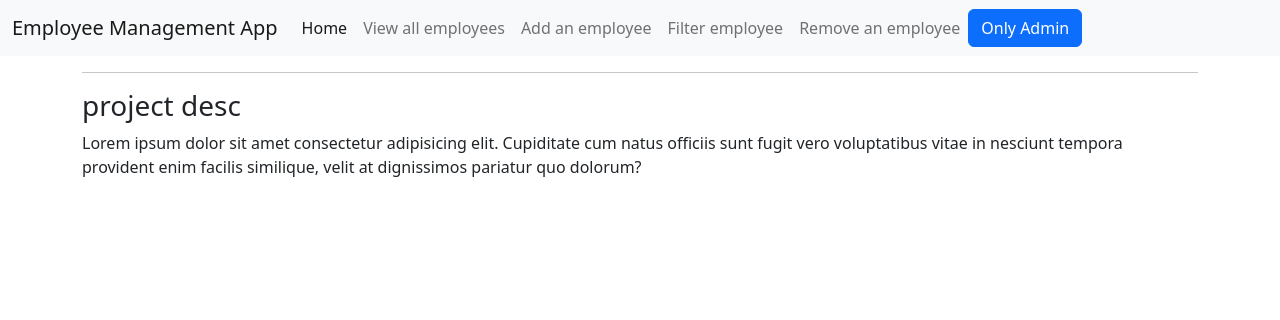
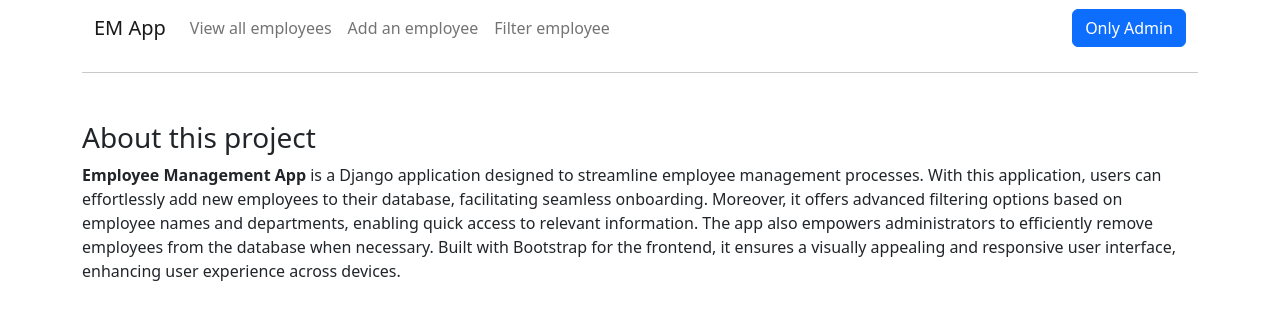
Before and after one commit to SYN606/Employee-management-in-Django, a Django app: page / in a window 1280 px wide. Shown: the top 320 px of the page. Run offline with Django 4.2, Linux system fonts and the light colour scheme.

Commit message:
refactored and some minor changes

```diff
--- a/emp_app/models.py
+++ b/emp_app/models.py
@@ -7,7 +7,6 @@ class Department(models.Model):
 
     def __str__(self) -> str:
         return self.name
-
 
 
 class Employee(models.Model):
--- a/emp_app/templates/base.html
+++ b/emp_app/templates/base.html
@@ -11,14 +11,13 @@
     integrity="sha384-Zenh87qX5JnK2Jl0vWa8Ck2rdkQ2Bzep5IDxbcnCeuOxjzrPF/et3URy9Bv1WTRi"
     crossorigin="anonymous"
   />
+    <title>Employee Management App | {% block title %}{% endblock title %}</title>
 
-    {% block title %}
 
-    {% endblock title %}
   </head>
   <body>
 
-    {% block navbar %}{% endblock navbar %}
+    {% block navbar %}{% include "navbar.html" %}{% endblock navbar %}
 
     <div class="container">
      {% block content %}
--- a/emp_app/templates/index.html
+++ b/emp_app/templates/index.html
@@ -1,18 +1,15 @@
-{% extends "base.html" %} {% block title %}
-<title>Employee Management App</title>
-{% endblock title %}
+{% extends "base.html" %}
 
-{% block navbar %}
-
-{% include "navbar.html" %}
-
-{% endblock navbar %}
-
+{% block title %} {{title}} {% endblock title %}
 
 {% block content %}
 <hr>
-<h3>project desc</h3>
-<p>Lorem ipsum dolor sit amet consectetur adipisicing elit. Cupiditate cum natus officiis sunt fugit vero voluptatibus
-    vitae in nesciunt tempora provident enim facilis similique, velit at dignissimos pariatur quo dolorum?</p>
+<h3 class="mt-5">About this project</h3>
+<p> <strong>Employee Management App</strong> is a Django application designed to streamline employee management processes. With this
+    application, users can effortlessly add new employees to their database, facilitating seamless onboarding. Moreover,
+    it offers advanced filtering options based on employee names and departments, enabling quick access to relevant
+    information. The app also empowers administrators to efficiently remove employees from the database when necessary.
+    Built with Bootstrap for the frontend, it ensures a visually appealing and responsive user interface, enhancing user
+    experience across devices.</p>
 
 {% endblock content %}
--- a/emp_app/templates/navbar.html
+++ b/emp_app/templates/navbar.html
@@ -1,14 +1,13 @@
-<nav class="navbar navbar-expand-lg bg-light">
+<div class="container">
+  <nav class="navbar navbar-expand-lg">
     <div class="container-fluid">
-      <a class="navbar-brand" href="/">Employee Management App</a>
-      <button class="navbar-toggler" type="button" data-bs-toggle="collapse" data-bs-target="#navbarNav" aria-controls="navbarNav" aria-expanded="false" aria-label="Toggle navigation">
+      <a class="navbar-brand" href="/">EM App</a>
+      <button class="navbar-toggler" type="button" data-bs-toggle="collapse" data-bs-target="#navbarNav"
+        aria-controls="navbarNav" aria-expanded="false" aria-label="Toggle navigation">
         <span class="navbar-toggler-icon"></span>
       </button>
       <div class="collapse navbar-collapse" id="navbarNav">
         <ul class="navbar-nav">
-          <li class="nav-item">
-            <a class="nav-link active" aria-current="page" href="/">Home</a>
-          </li>
           <li class="nav-item">
             <a class="nav-link" href="view">View all employees</a>
           </li>
@@ -18,12 +17,9 @@
           <li class="nav-item">
             <a class="nav-link" href="filter">Filter employee</a>
           </li>
-          <li class="nav-item">
-            <a class="nav-link" href="remove">Remove an employee</a>
-          </li>
         </ul>
-        <button type="button" class="btn btn-primary"><a class="nav-link" href="/admin" >Only Admin</a></button>
-
       </div>
+      <button type="button" class="btn btn-primary"><a class="nav-link" href="/admin">Only Admin</a></button>
     </div>
   </nav>
+</div>
--- a/emp_app/templates/view.html
+++ b/emp_app/templates/view.html
@@ -1,7 +1,7 @@
 {% extends 'base.html' %}
-{% block navbar %}
-{% include 'navbar.html' %}
-{% endblock navbar %}
+
+{% block title %} {{title}} {% endblock title %}
+
 {% block content %}
 
   {% if messages %}
--- a/emp_app/views.py
+++ b/emp_app/views.py
@@ -1,16 +1,19 @@
 from datetime import datetime
-from django.shortcuts import HttpResponse, render, redirect
+from django.shortcuts import render, redirect
 from .models import Department, Employee
 from django.contrib import messages
+from django.db.models import Q
+
 
 def index(request):
-    return render(request, "index.html")
+    data = {"title": "Homepage"}
+    return render(request, "index.html", data)
 
 
 def view(request):
     emps = Employee.objects.all()
-    context = {"emps": emps}
-    return render(request, "view.html", context)
+    data = {"emps": emps, "title": "View all Employees"}
+    return render(request, "view.html", data)
 
 
 def add(request):
@@ -31,16 +34,15 @@ def add(request):
             phone=phone,
             hire_date=datetime.now(),
         )
-
         new_emp.save()
-
-        return redirect('view')
+        messages.success(request, "Employee Added Successfully")
+        return redirect("view")
     else:
         dis_department = (
             Department.objects.all()
         )  # for displaying department in frontend site.
-        context = {"dis_dept": dis_department}
-        return render(request, "add.html", context)
+        data = {"dis_dept": dis_department, 'title' : 'Add an Employee'}
+        return render(request, "add.html", data)
 
 
 def remove(request, emp_id=0):
@@ -48,32 +50,30 @@ def remove(request, emp_id=0):
         try:
             emp_to_be_removed = Employee.objects.get(id=emp_id)
             emp_to_be_removed.delete()
-            messages.success(request, 'Employee Removed Successfully')
-            return redirect('view')
+            messages.success(request, "Employee Removed Successfully")
+            return redirect("view")
         except:
             messages.warning(request, "Something went wrong.")
-            return redirect('view')
+            return redirect("view")
 
 
 def filter(request):
     if request.method == "POST":
         name = request.POST["name"]
         dept = request.POST["dept"]
-        role = request.POST["role"]
         emps = Employee.objects.all()
 
         if name:
-            # emps = emps.filter(Q(first_name__icontains==name) | Q(last_name__icontains==name))
-            pass
+            emps = emps.filter(
+                Q(first_name__icontains=name) | Q(last_name__icontains=name)
+            )
         if dept:
             emps = emps.filter(dept__name__icontains=dept)
 
-        if role:
-            emps = emps.filter(role__name__icontains=role)
+        data = {"emps": emps, "title": "Filter employees"}
 
-        context = {"emps": emps}
-
-        return render(request, "view.html", context)
+        return render(request, "view.html", data)
 
     else:
-        return render(request, "filter.html")
+        data = {"title": "Filter employees"}
+        return render(request, "filter.html", data)
```
Also changed, not shown: emp_app/templates/add.html (+6 -5 lines), emp_app/templates/filter.html (+1 -9 lines), db.sqlite3.
